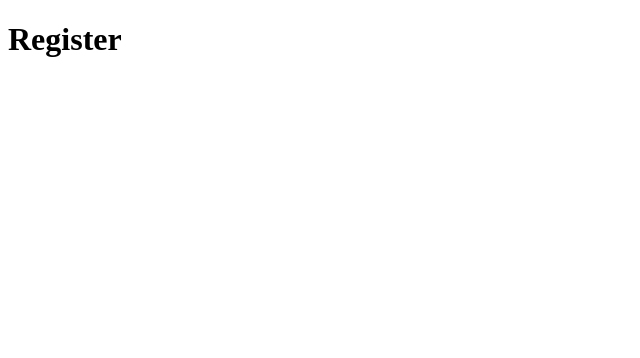
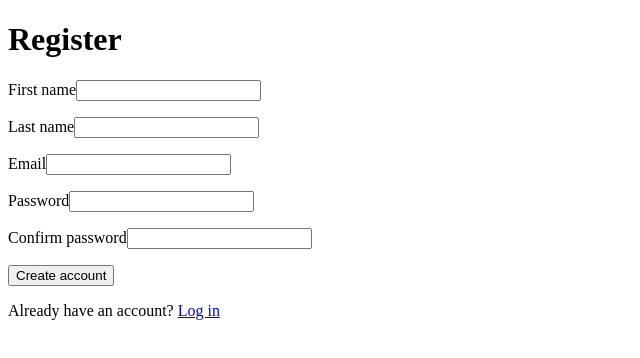
Before and after one commit to InfinityInside/office-room-booking, a React (Vite) app in the folder frontend-react/: page /register in a window 1280 px wide. Shown: the top 358 px of the page, without its empty margins (0-640 px from the left). Built offline with nearby package versions, Linux system fonts and the light colour scheme.

Commit message:
feat(react): add register page

```diff
--- a/frontend-react/src/api/mockApi.ts
+++ b/frontend-react/src/api/mockApi.ts
@@ -194,6 +194,9 @@ const bookings: Booking[] = [
     },
 ];
 
+// Ids for records created while the app runs. Seed data uses 1–99.
+let nextId = 100;
+
 // ---------- Read functions ----------
 
 export const getGrants = () => [...grants];
@@ -225,6 +228,29 @@ export function login(email: string, password: string): User | null {
     return user;
 }
 
+export interface NewUser {
+    firstName: string;
+    lastName: string;
+    email: string;
+}
+
+export function register(input: NewUser): User {
+    if (findUserByEmail(input.email)) {
+        throw new Error('An account with this email already exists.');
+    }
+
+    const user: User = {
+        id: nextId++,
+        firstName: input.firstName.trim(),
+        lastName: input.lastName.trim(),
+        email: input.email.trim(),
+        active: true,
+        grantIds: [],
+    };
+    users.push(user);
+    return user;
+}
+
 /** True if the user holds an active grant with this code. */
 export function hasGrant(user: User, code: string): boolean {
     return user.grantIds.some((id) => {
--- a/frontend-react/src/auth/AuthProvider.tsx
+++ b/frontend-react/src/auth/AuthProvider.tsx
@@ -1,6 +1,6 @@
 import { useState, type ReactNode } from 'react';
 import * as api from '../api/mockApi';
-import { AuthContext } from './AuthContext';
+import { AuthContext, type RegisterInput } from './AuthContext';
 import type { SystemGrantCode } from '../grants.ts';
 
 interface AuthProviderProps {
@@ -19,6 +19,16 @@ export function AuthProvider({ children }: AuthProviderProps) {
         return found !== null;
     }
 
+    function register(input: RegisterInput): void {
+        // The mock doesn't store passwords; the real backend will hash and store it.
+        const created = api.register({
+            firstName: input.firstName,
+            lastName: input.lastName,
+            email: input.email,
+        });
+        setUserId(created.id);
+    }
+
     function logout() {
         setUserId(null);
     }
@@ -27,7 +37,7 @@ export function AuthProvider({ children }: AuthProviderProps) {
         return user !== null && api.hasGrant(user, code);
     }
 
-    const value = { user, hasGrant, login, logout };
+    const value = { user, hasGrant, login, register,  logout };
 
     return <AuthContext value={value}>{children}</AuthContext>;
 }
--- a/frontend-react/src/pages/RegisterPage.tsx
+++ b/frontend-react/src/pages/RegisterPage.tsx
@@ -1,7 +1,141 @@
+import { useState, type SubmitEvent } from 'react';
+import { Link, Navigate, useNavigate } from 'react-router';
+import { useAuth } from '../auth/AuthContext';
+
+const MIN_PASSWORD_LENGTH = 8;
+
+interface RegisterForm {
+    firstName: string;
+    lastName: string;
+    email: string;
+    password: string;
+    confirmPassword: string;
+}
+
+const EMPTY_FORM: RegisterForm = {
+    firstName: '',
+    lastName: '',
+    email: '',
+    password: '',
+    confirmPassword: '',
+};
+
 export function RegisterPage() {
+    const { register, user } = useAuth();
+    const navigate = useNavigate();
+
+    const [form, setForm] = useState<RegisterForm>(EMPTY_FORM);
+    const [error, setError] = useState<string | null>(null);
+
+    if (user) {
+        return <Navigate to="/" replace />;
+    }
+
+    function updateField(name: keyof RegisterForm, value: string) {
+        setForm((current) => ({ ...current, [name]: value }));
+    }
+
+    /** Returns an error message, or null if the form is valid. */
+    function validate(): string | null {
+        if (form.password.length < MIN_PASSWORD_LENGTH) {
+            return `Password must be at least ${MIN_PASSWORD_LENGTH} characters.`;
+        }
+        if (form.password !== form.confirmPassword) {
+            return 'Passwords do not match.';
+        }
+        return null;
+    }
+
+    function handleSubmit(event: SubmitEvent<HTMLFormElement>) {
+        event.preventDefault();
+
+        const validationError = validate();
+        if (validationError) {
+            setError(validationError);
+            return;
+        }
+
+        try {
+            register({
+                firstName: form.firstName,
+                lastName: form.lastName,
+                email: form.email,
+                password: form.password,
+            });
+            navigate('/rooms', { replace: true });
+        } catch (e) {
+            setError(e instanceof Error ? e.message : 'Registration failed.');
+        }
+    }
+
     return (
         <>
             <h1>Register</h1>
+            <form onSubmit={handleSubmit}>
+                <p>
+                    <label>
+                        First name
+                        <input
+                            value={form.firstName}
+                            onChange={(e) => updateField('firstName', e.target.value)}
+                            autoComplete="given-name"
+                            required
+                        />
+                    </label>
+                </p>
+                <p>
+                    <label>
+                        Last name
+                        <input
+                            value={form.lastName}
+                            onChange={(e) => updateField('lastName', e.target.value)}
+                            autoComplete="family-name"
+                            required
+                        />
+                    </label>
+                </p>
+                <p>
+                    <label>
+                        Email
+                        <input
+                            type="email"
+                            value={form.email}
+                            onChange={(e) => updateField('email', e.target.value)}
+                            autoComplete="email"
+                            required
+                        />
+                    </label>
+                </p>
+                <p>
+                    <label>
+                        Password
+                        <input
+                            type="password"
+                            value={form.password}
+                            onChange={(e) => updateField('password', e.target.value)}
+                            autoComplete="new-password"
+                            required
+                        />
+                    </label>
+                </p>
+                <p>
+                    <label>
+                        Confirm password
+                        <input
+                            type="password"
+                            value={form.confirmPassword}
+                            onChange={(e) => updateField('confirmPassword', e.target.value)}
+                            autoComplete="new-password"
+                            required
+                        />
+                    </label>
+                </p>
+                {error && <p role="alert">{error}</p>}
+                <button type="submit">Create account</button>
+            </form>
+            <p>
+                Already have an account? <Link to="/login">Log in</Link>
+            </p>
         </>
     );
 }
```
Also changed, not shown: frontend-react/src/auth/AuthContext.ts (+8 -0 lines).
